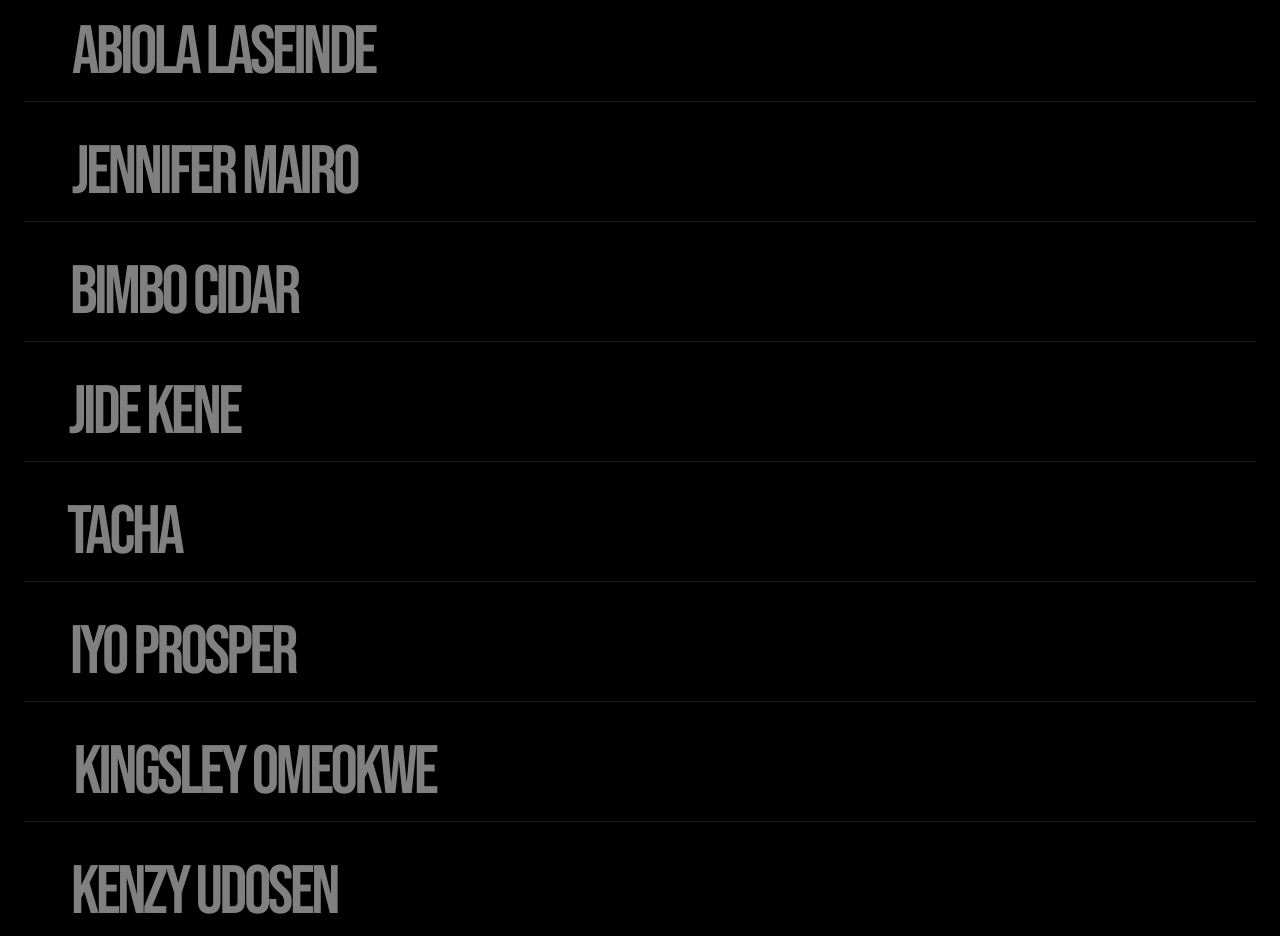
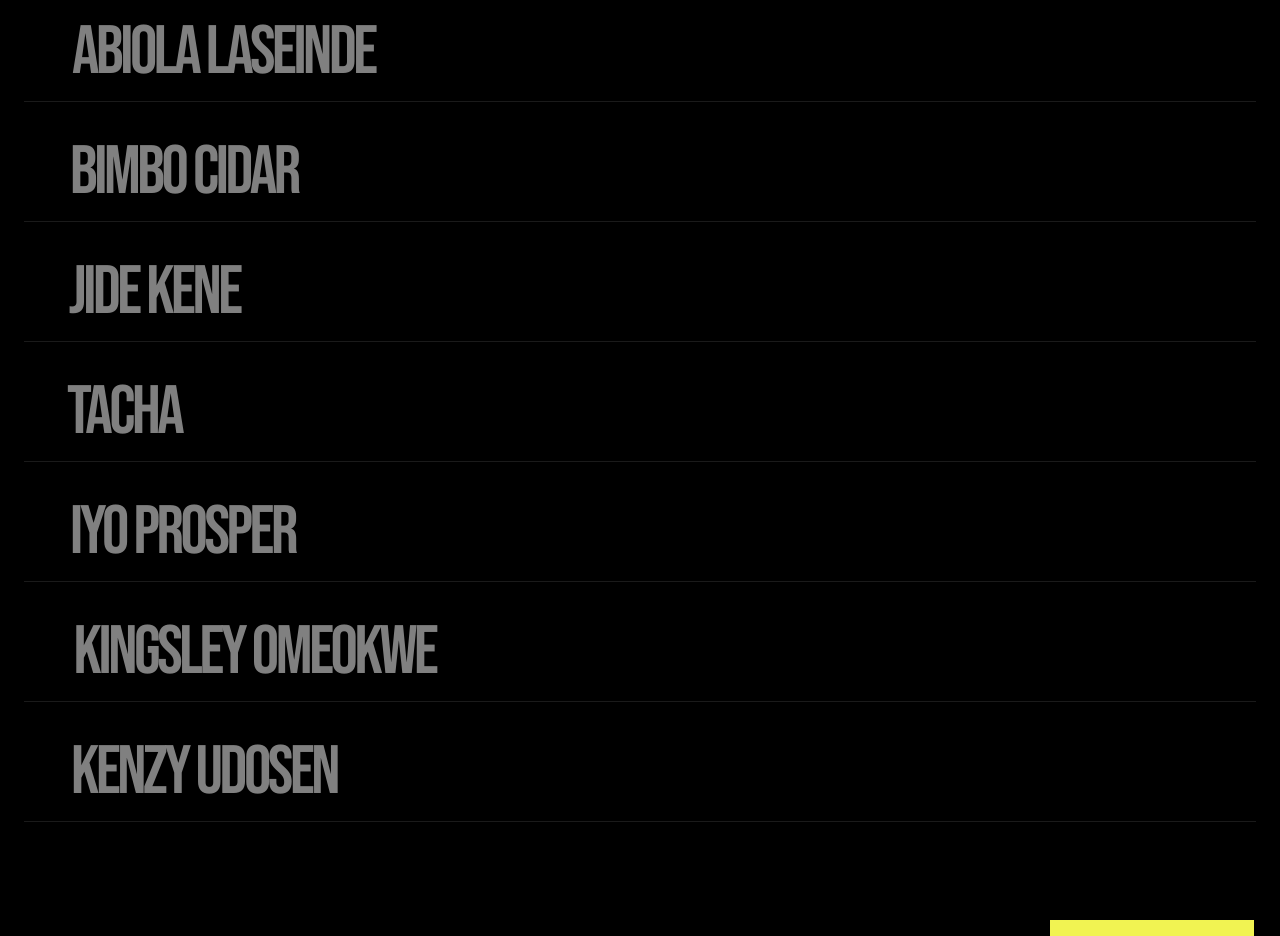
Before and after one commit to LoomRooms/conform-website, a Next.js app: page / in a window 1280 px wide. Shown: the part 5520-6456 px from the top of the page. Built offline with nearby package versions, Linux system fonts and the light colour scheme.

Commit message:
feat: remove Jennifer Mairo from speakers list and showcase

```diff
--- a/app/speakers/page.tsx
+++ b/app/speakers/page.tsx
@@ -27,17 +27,6 @@ const speakers = [
     bio: "Abiola Laseinde is a distinguished African business leader and governance strategist with over two decades of experience spanning law, enterprise advisory, and technology leadership. As Founder and CEO of Edniesal Consulting and Convener of the CIO & C-Suite Awards Africa, she leads engagements focused on corporate governance and digital transformation.",
     image: "/The Creatives Shaping Culture/Speakers/Abiola Laseinde .jpg.jpeg",
     handle: "loomrooms",
-    day: "March 20",
-    type: "Systems Interlude",
-  },
-  {
-    name: "Jennifer Mairo",
-    title: "CEO, Joy, Inc.",
-    org: "Joy, Inc",
-    topic: "Storytelling & Organizational Transformation",
-    bio: "Jennifer Mairo is a multi-sector professional and leader with nearly two decades of experience spanning project management, media, and film. As CEO of Joy, Inc., she has collaborated with major global foundations and heads the Fourthmainland Creator Fund, dedicated to supporting young African storytellers.",
-    image: "/The Creatives Shaping Culture/Speakers/Jennifer-Mairo-Ceo-Joy-Inc.jpg",
-    handle: "jennifermairo",
     day: "March 20",
     type: "Systems Interlude",
   },
--- a/components/SpeakersShowcase.tsx
+++ b/components/SpeakersShowcase.tsx
@@ -21,15 +21,6 @@ const featured = [
     org: "FIDA / Edniesal Consulting",
     topic: "Africa’s Digital Economy",
     image: "/The Creatives Shaping Culture/Speakers/Abiola Laseinde .jpg.jpeg",
-    type: "SYSTEMS INTERLUDE",
-    panel: "Day 1 — The Systems",
-  },
-  {
-    name: "Jennifer Mairo",
-    title: "CEO, Joy, Inc.",
-    org: "Joy, Inc",
-    topic: "Storytelling & Organizational Transformation",
-    image: "/The Creatives Shaping Culture/Speakers/Jennifer-Mairo-Ceo-Joy-Inc.jpg",
     type: "SYSTEMS INTERLUDE",
     panel: "Day 1 — The Systems",
   },
```
